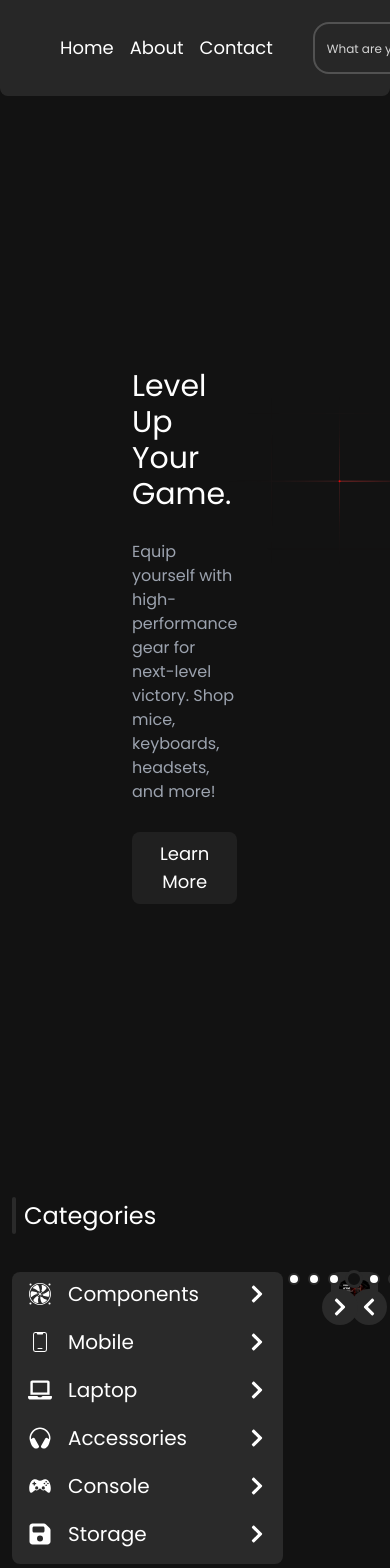
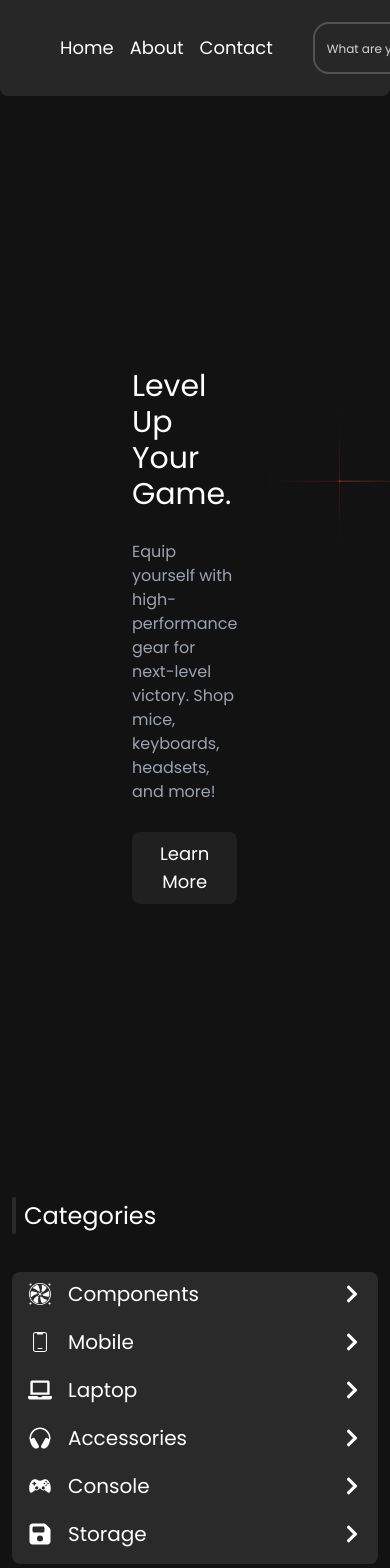
Before and after one commit to imrashidov/plug-and-play, a React (Vite) app: page / in a window 390 px wide. Shown: the top 1568 px of the page. Built offline with nearby package versions, Linux system fonts and the light colour scheme.

Commit message:
Add: Responsive design for categories slides

```diff
--- a/src/components/Categories.jsx
+++ b/src/components/Categories.jsx
@@ -6,7 +6,7 @@ const Categories = () => {
     <section>
       <div className="container">
         <h2 className="section-title">Categories</h2>
-        <div className="flex gap-12">
+        <div className="categories">
           <CategoriesSidebar />
           <Slider />
         </div>
--- a/src/index.css
+++ b/src/index.css
@@ -31,13 +31,13 @@ input::-webkit-inner-spin-button {
 * {
   @apply no-underline;
 }
-
 body {
   @apply bg-dark-primary bg-no-repeat h-full text-white;
 }
 .container {
   @apply mx-auto px-3 py-10;
 }
+
 /* Navbar Start */
 nav {
   @apply sticky top-0 z-[999];
@@ -56,11 +56,11 @@ nav ul {
 nav img {
   @apply invert hover:scale-90 h-11;
 }
+.nav-main {
+  @apply bg-dark-secondary/95 flex items-center gap-10 w-full px-5 py-3 rounded-b-lg mx-14;
+}
 .nav-container {
   @apply flex justify-center pb-4;
-}
-.nav-main {
-  @apply bg-dark-secondary/95 flex justify-start gap-10 w-full px-5 py-3 rounded-b-lg mx-14;
 }
 .nav-tools {
   @apply flex gap-5 ml-auto items-center;
@@ -136,6 +136,9 @@ button {
 /* Trending Categories End */
 
 /* Categories Section Start */
+.categories {
+  @apply flex gap-12 max-lg:grid max-lg:gap-5;
+}
 
 .categories-main {
   @apply bg-dark-secondary px-4 py-2 rounded-lg;
@@ -217,10 +220,10 @@ button {
   @apply bg-dark-primary hover:bg-zinc-700 duration-300 transition-all w-7 h-7 rounded-full absolute right-2 top-2 z-10 flex justify-center items-center;
 }
 .bsp-products {
-  @apply flex justify-between gap-4 w-full;
+  @apply flex justify-between gap-4 w-full max-lg:grid-cols-2 max-lg:grid;
 }
 .bsp-product {
-  @apply p-3 bg-dark-secondary rounded-lg cursor-pointer  transition-all duration-300;
+  @apply p-3 bg-dark-secondary rounded-lg cursor-pointer  transition-all duration-300 flex justify-center;
 }
 
 .bsp-product img {
```
